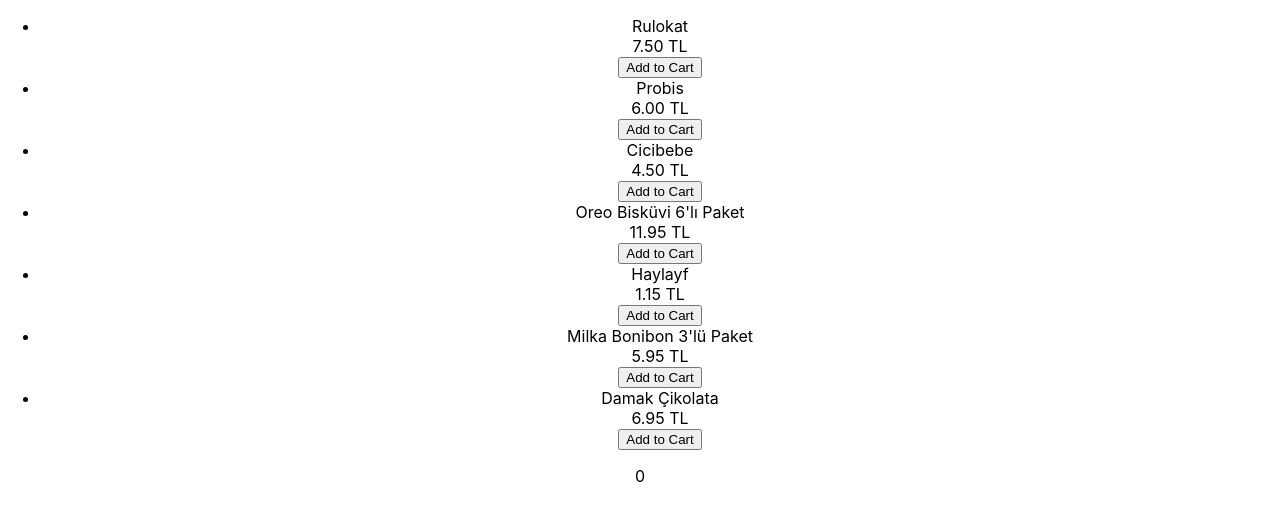
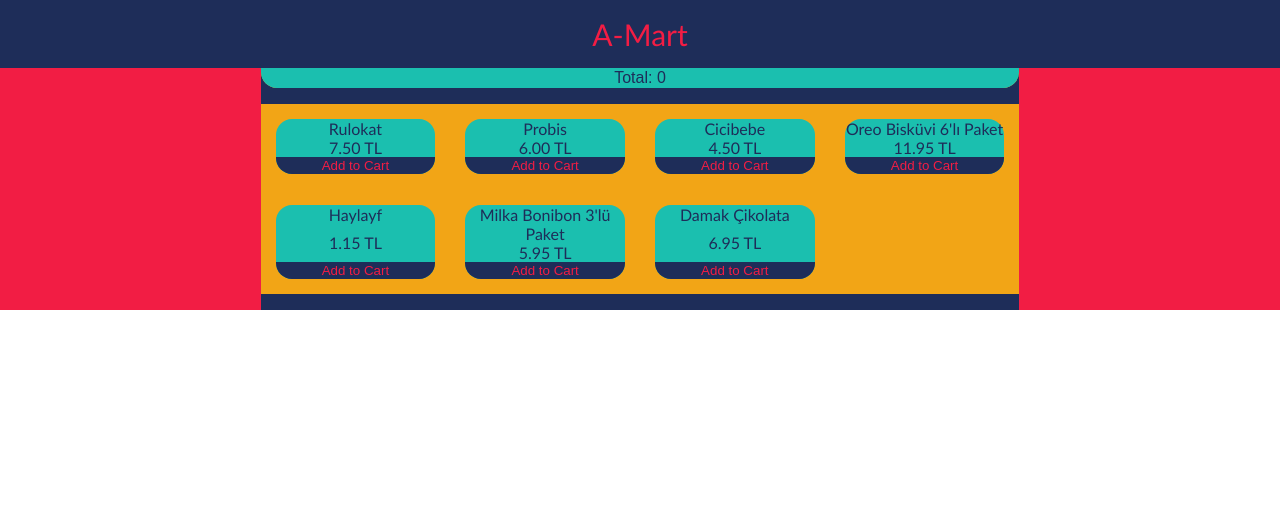
Before and after one commit to anilsonmez/Shopping, a React (Create React App) app: page / in a window 1280 px wide. Shown: the top 520 px of the page. Built offline with nearby package versions, Linux system fonts and the light colour scheme.

Commit message:
Styling finished

```diff
--- a/src/App.css
+++ b/src/App.css
@@ -1,38 +1,159 @@
-.App {
-  text-align: center;
+* {
+  box-sizing: border-box;
 }
 
-.App-logo {
-  height: 40vmin;
-  pointer-events: none;
+#root {
+  background-color: #f21d44;
+  font-family: "Gill Sans", "Gill Sans MT", Calibri, "Trebuchet MS", sans-serif;
+  display: flex;
+  flex-flow: column nowrap;
+  align-items: center;
 }
 
-@media (prefers-reduced-motion: no-preference) {
-  .App-logo {
-    animation: App-logo-spin infinite 20s linear;
+header {
+  background-color: #1e2d59;
+  color: #f21d44;
+  min-width: -webkit-fill-available;
+  font-size: 30px;
+  text-align: center;
+  padding: 1rem;
+}
+
+.App {
+  background-color: #1e2d59;
+  display: flex;
+  flex-flow: column-reverse nowrap;
+  align-items: center;
+}
+
+.App .products {
+  background-color: #f2a516;
+  list-style: none;
+  display: flex;
+  flex-flow: row wrap;
+  padding: 0;
+}
+
+.App .shopping-cart {
+  background-color: #f2a516;
+  color: #1e2d59;
+  border-radius: 0 0 1rem 1rem;
+  min-width: -webkit-fill-available;
+  list-style: none;
+  display: flex;
+  flex-flow: column nowrap;
+  align-items: stretch;
+  padding: 0;
+}
+
+.App .products li {
+  background-color: #1bbfaf;
+  color: #1e2d59;
+  border-radius: 1rem;
+  flex: 0 0 46%;
+  text-align: center;
+  display: flex;
+  flex-flow: column nowrap;
+  justify-content: space-between;
+  margin: 2%;
+}
+
+.App .products li button {
+  background-color: #1e2d59;
+  color: #f21d44;
+  border: none;
+  border-radius: 0 0 1rem 1rem;
+}
+
+.App .products li button:hover {
+  background-color: #f21d44;
+  color: #1e2d59;
+}
+
+.App .products li button:focus {
+  outline: none;
+}
+
+.App .shopping-cart button.shopping-cart-dropdown {
+  background-color: #1bbfaf;
+  color: #1e2d59;
+  font-size: 1rem;
+  border: none;
+  border-radius: 0 0 1rem 1rem;
+}
+
+.App .shopping-cart button.shopping-cart-dropdown:hover {
+  background-color: #f21d44;
+  color: #1e2d59;
+}
+
+.App .shopping-cart button.shopping-cart-dropdown:focus {
+  outline: none;
+}
+
+.App .shopping-cart .cart-content {
+  display: flex;
+  flex-flow: column nowrap;
+  align-items: center;
+}
+
+.App .shopping-cart .cart-content li {
+  display: flex;
+  flex-flow: row nowrap;
+  align-items: start;
+  padding: 0.2rem;
+}
+
+.App .shopping-cart .cart-content li .cart-product-name {
+  flex: 16;
+  margin: 0 2%;
+}
+
+.App .shopping-cart .cart-content li .cart-product-price {
+  flex: 8;
+}
+
+.App .shopping-cart .cart-content li .cart-product-quantity {
+  flex: 8;
+  display: flex;
+  flex-flow: row nowrap;
+  justify-content: space-between;
+}
+
+.App .shopping-cart .cart-content li .cart-product-quantity button {
+  background-color: #1bbfaf;
+  color: #1e2d59;
+  border: none;
+  border-radius: 0.3rem;
+}
+
+.App .shopping-cart .cart-content li .cart-product-quantity button:hover {
+  background-color: #1e2d59;
+  color: #1bbfaf;
+}
+
+.App .shopping-cart .cart-content li button.discard-item {
+  background-color: #f21d44;
+  color: #1e2d59;
+  border: none;
+  border-radius: 0.3rem;
+  flex: 1;
+  margin: 0 2%;
+}
+
+.App .shopping-cart .cart-content li button.discard-item:hover {
+  background-color: #1e2d59;
+  color: #f21d44;
+}
+
+@media screen and (min-width: 600px) {
+  .App .products li {
+    flex: 0 0 28%;
   }
 }
 
-.App-header {
-  background-color: #282c34;
-  min-height: 100vh;
-  display: flex;
-  flex-direction: column;
-  align-items: center;
-  justify-content: center;
-  font-size: calc(10px + 2vmin);
-  color: white;
-}
-
-.App-link {
-  color: #61dafb;
-}
-
-@keyframes App-logo-spin {
-  from {
-    transform: rotate(0deg);
-  }
-  to {
-    transform: rotate(360deg);
+@media screen and (min-width: 900px) {
+  .App .products li {
+    flex: 0 0 21%;
   }
 }
--- a/src/App.js
+++ b/src/App.js
@@ -6,6 +6,7 @@
 function App() {
   const [totalPrice, setTotalPrice] = useState(0);
   const [cartItems, setCartItems] = useState([]);
+  const [cartDisplay, setCartDisplay] = useState("none");
 
   function addToCart(product) {
     if (!product.quantity) {
@@ -52,6 +53,8 @@
         discardItem={discardItem}
         incrementQuantity={incrementQuantity}
         decrementQuantity={decrementQuantity}
+        setCartDisplay={setCartDisplay}
+        cartDisplay={cartDisplay}
       />
     </div>
   );
--- a/src/CartProductCard.js
+++ b/src/CartProductCard.js
@@ -8,7 +8,7 @@
   return (
     <li>
       <div className="cart-product-name">{product.name}</div>
-      <div className="cart-product price">{productPrice} TL</div>
+      <div className="cart-product-price">{productPrice} TL</div>
       <div className="cart-product-quantity">
         <button
           className="decrement"
--- a/src/ProductCard.js
+++ b/src/ProductCard.js
@@ -4,7 +4,7 @@
   return (
     <li>
       <div className="product-name">{product.name}</div>
-      <div className="product price">{productPrice} TL</div>
+      <div className="product-price">{productPrice} TL</div>
       <button onClick={() => onClickHandler(product)}>Add to Cart</button>
     </li>
   );
--- a/src/ShoppingCart.js
+++ b/src/ShoppingCart.js
@@ -6,11 +6,12 @@
   discardItem,
   incrementQuantity,
   decrementQuantity,
+  setCartDisplay,
+  cartDisplay,
 }) => {
   return (
     <div className="shopping-cart">
-      <div className="total-price">{totalPrice}</div>
-      <div className="cart-content">
+      <div className="cart-content" style={{ display: cartDisplay }}>
         {cartItems.map((product) => (
           <CartProductCard
             product={product}
@@ -21,6 +22,20 @@
           />
         ))}
       </div>
+      <button
+        className="shopping-cart-dropdown"
+        onClick={() =>
+          setCartDisplay(() => {
+            if (cartDisplay === "none") {
+              return "block";
+            } else {
+              return "none";
+            }
+          })
+        }
+      >
+        Total: {totalPrice}
+      </button>
     </div>
   );
 };
--- a/src/index.js
+++ b/src/index.js
@@ -5,6 +5,7 @@
 
 ReactDOM.render(
   <React.StrictMode>
+    <header>A-Mart</header>
     <App />
   </React.StrictMode>,
   document.getElementById("root")
```
Also changed, not shown: src/colors.css (added, +50 -0 lines), 1 other file (tests, documents, lock files or other folders).
